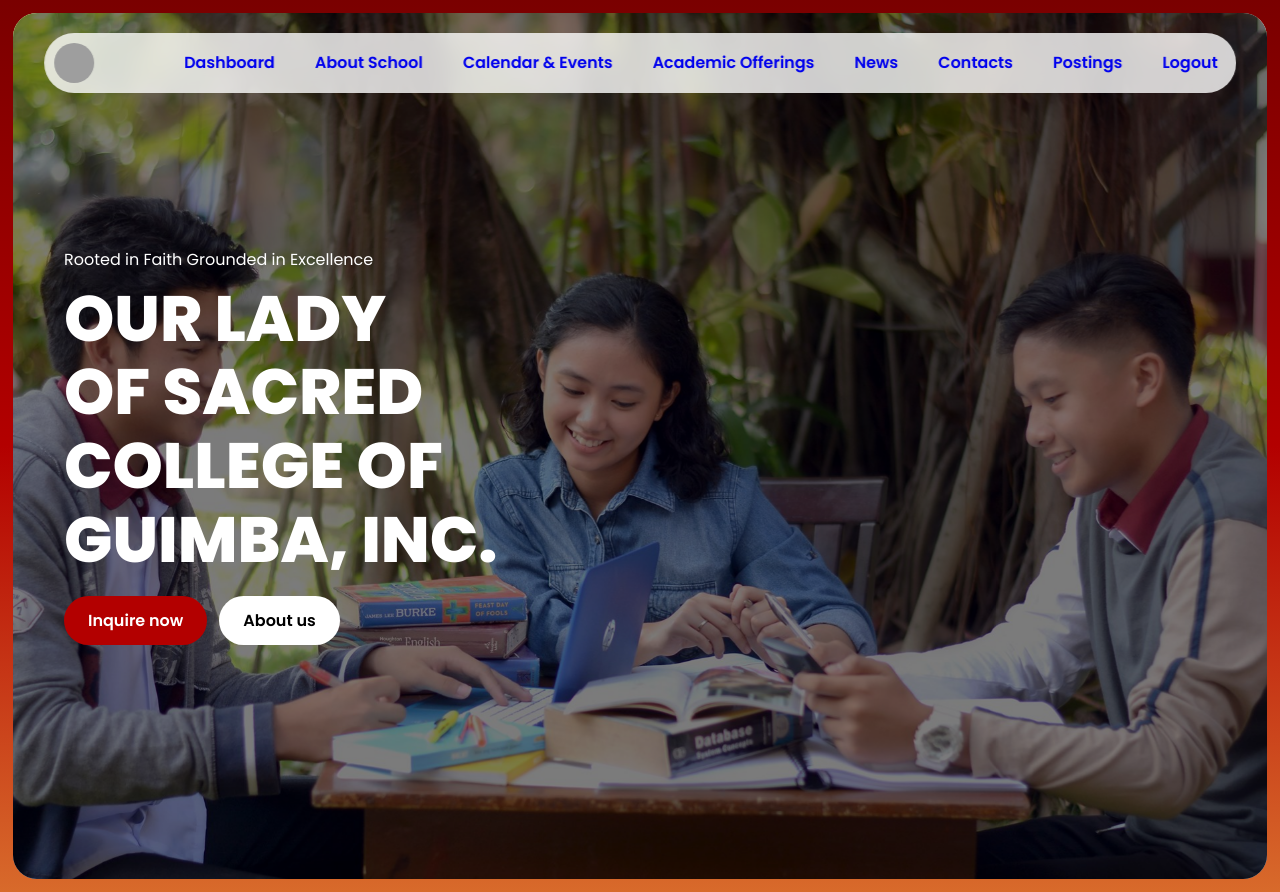
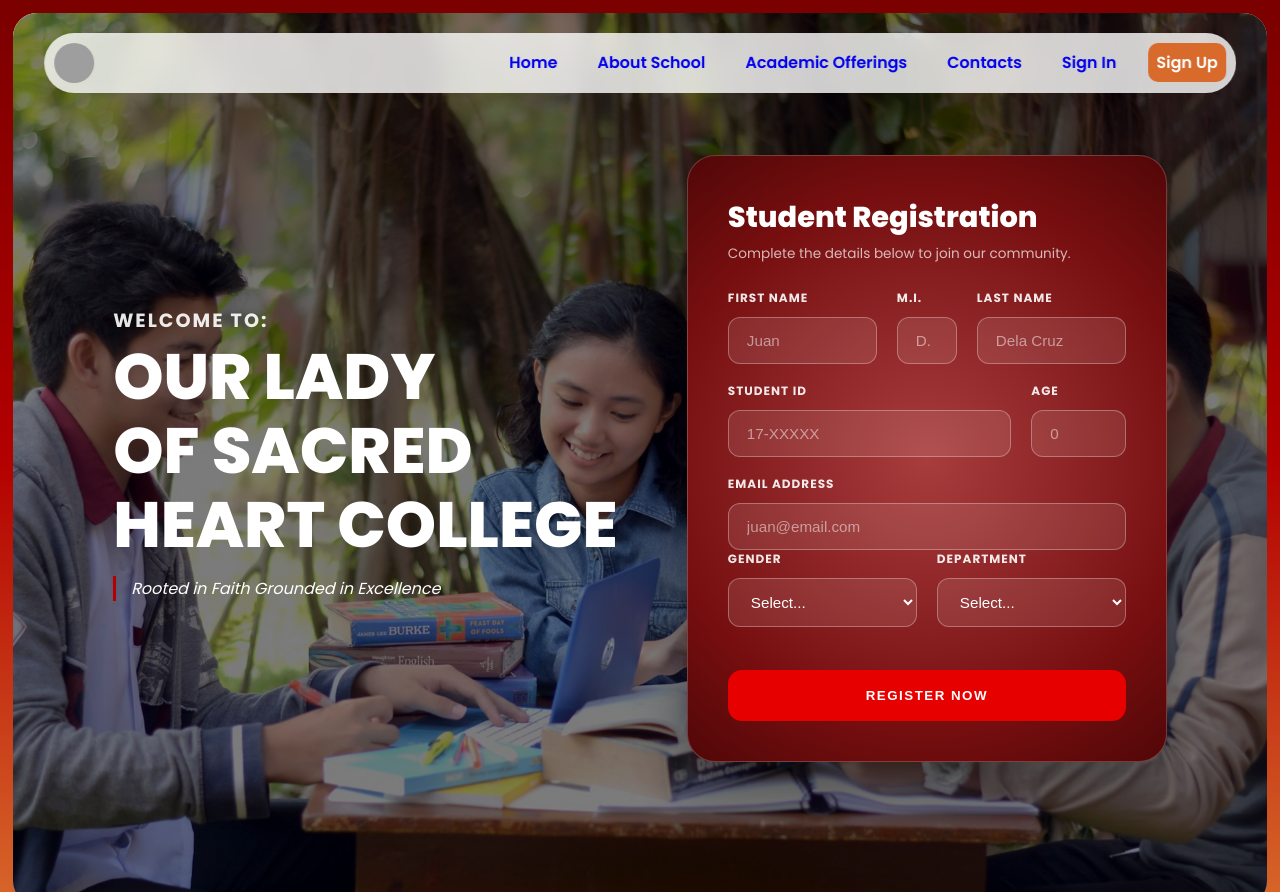
Before and after one commit to stakatax/bahay-ko, a PHP site: page /index.php?page=register in a window 1280 px wide. Run offline with PHP 8.4, Linux system fonts and the light colour scheme; grey boxes are pictures that could not be loaded.

Commit message:
major changes

```diff
--- /dev/null
+++ b/Assets/css/register.css
@@ -0,0 +1,239 @@
+@import url('root.css');
+
+/* HIDE SCROLLBAR */
+body::-webkit-scrollbar {
+  display: none;
+}
+
+/* HERO SECTION */
+.reg-hero {
+    width: 100%;
+    min-height: 100vh; /* FIXED */
+    position: relative;
+}
+
+.reg-hero-img {
+    position: absolute;
+    inset: 0;
+    width: 100%;
+    height: 100%;
+    object-fit: cover;
+    animation: zoomIn 8s ease-in-out infinite alternate;
+    z-index: 1;
+}
+
+.reg-overlay {
+    position: absolute;
+    inset: 0;
+    background: rgba(0,0,0,0.5);
+    z-index: 2;
+}
+
+/* CONTENT LAYOUT (SPLIT SCREEN) */
+.content.registration-split {
+    position: relative;
+    z-index: 3;
+    display: flex;
+    justify-content: flex-end;
+    align-items: center;
+    min-height: 100vh;
+    padding: 0 8%;
+    gap: 50px;
+    color: #fff;
+}
+
+/* BRANDING BOX */
+.branding-box {
+    flex: 1;
+    max-width: 550px;
+    text-align: left;
+    margin-right: auto;
+}
+
+.welcome-prefix {
+    font-size: 1.2rem;
+    font-weight: 700;
+    color: rgba(255, 255, 255, 0.9);
+    margin-bottom: 5px;
+    letter-spacing: 2px;
+}
+
+.title {
+    font-size: var(--title-size);
+    font-weight: 800;
+    line-height: 1.15;
+}
+
+.subtitle {
+    margin-top: 15px;
+    font-size: 1rem;
+    border-left: 3px solid #b30000;
+    padding-left: 15px;
+    font-style: italic;
+}
+
+/* REGISTRATION CARD */
+.registration-form-card {
+    flex: 0 0 480px;
+    background: radial-gradient(circle at center, #a83d3e 0%, #760e0f 70%, #510708 100%);
+    backdrop-filter: blur(25px);
+    border: 1px solid rgba(255, 255, 255, 0.2);
+    padding: 40px;
+    border-radius: 28px;
+    box-shadow: 0 25px 50px rgba(0, 0, 0, 0.4);
+    animation: slideInRight 1s ease forwards;
+}
+
+.form-header {
+    margin-bottom: 25px;
+}
+
+.form-header h3 {
+    font-size: 1.8rem;
+    font-weight: 800;
+    margin-bottom: 5px;
+}
+
+.form-header p {
+    font-size: 0.85rem;
+    color: rgba(255, 255, 255, 0.7);
+}
+
+/* FORM LAYOUT */
+.form-row {
+    display: flex;
+    gap: 20px;
+    margin-bottom: 18px; /* FIXED spacing */
+}
+
+.input-group {
+    display: flex;
+    flex-direction: column;
+    gap: 10px;
+    flex: 1;
+}
+
+.input-group label {
+    font-size: 0.75rem;
+    font-weight: 700;
+    text-transform: uppercase;
+    color: rgba(255, 255, 255, 0.9);
+    letter-spacing: 1px;
+}
+
+/* INPUTS */
+input, select {
+    width: 100%;
+    padding: 14px 18px;
+    border-radius: 12px;
+    border: 1px solid rgba(255, 255, 255, 0.3);
+    background: rgba(255, 255, 255, 0.1);
+    color: white;
+    font-size: 0.95rem;
+    transition: 0.3s;
+}
+
+input::placeholder {
+    color: rgba(255, 255, 255, 0.5);
+}
+
+select option {
+    background: #510708;
+    color: white;
+}
+
+input:focus, select:focus {
+    outline: none;
+    border-color: #ff4d4d;
+    background: rgba(255, 255, 255, 0.15);
+}
+
+/* BUTTON */
+.btn-register-now {
+    width: 100%;
+    padding: 18px;
+    margin-top: 25px;
+    background: #e60000;
+    color: white;
+    border: none;
+    border-radius: 14px;
+    font-weight: 700;
+    text-transform: uppercase;
+    letter-spacing: 1.5px;
+    cursor: pointer;
+    transition: all 0.3s ease;
+}
+
+.btn-register-now:hover {
+    background: #ff1a1a;
+    transform: translateY(-2px);
+    box-shadow: 0 10px 20px rgba(230, 0, 0, 0.4);
+}
+
+/* HELPER CLASSES */
+.three-col .input-group { flex: 2; }
+.mi-col { flex: 0 0 60px !important; }
+.flex-3 { flex: 3; }
+.flex-1 { flex: 1; }
+
+/* ANIMATIONS */
+@keyframes zoomIn {
+    from { transform: scale(1); }
+    to { transform: scale(1.05); }
+}
+
+@keyframes slideInRight {
+    from { opacity: 0; transform: translateX(50px); }
+    to { opacity: 1; transform: translateX(0); }
+}
+
+.fade-up {
+    opacity: 0;
+    transform: translateY(30px);
+    animation: fadeUp 1s forwards;
+}
+
+.fade-up-delay {
+    animation-delay: 0.3s;
+}
+
+@keyframes fadeUp {
+    to { opacity: 1; transform: translateY(0); }
+}
+
+/* TABLET */
+@media (max-width: 1024px) {
+    .content.registration-split {
+        flex-direction: column;
+        justify-content: center;
+        padding: 120px 20px 60px;
+        text-align: center;
+    }
+
+    .branding-box {
+        margin-right: 0;
+        margin-bottom: 40px;
+        text-align: center;
+    }
+
+    .registration-form-card {
+        flex: none;
+        width: 100%;
+        max-width: 480px;
+    }
+}
+
+/* MOBILE */
+@media (max-width: 600px) {
+    .form-row {
+        flex-direction: column;
+    }
+
+    .three-col {
+        flex-direction: column;
+    }
+
+    .mi-col {
+        flex: 1 !important;
+    }
+}
--- a/index.php
+++ b/index.php
@@ -1,10 +1,10 @@
 <?php
 $page = $_GET['page'] ?? 'home';
 
-$role = $role ?? 'Admin';
+$role = $role ?? 'Guest';
 
 // whitelist (important, don't skip this)
-$allowedPages = ['home', 'about', 'contact', 'academic', 'news', 'calendar', 'postings', 'login', 'dashboard'];
+$allowedPages = ['home', 'about', 'contact', 'academic', 'news', 'calendar', 'postings', 'login', 'dashboard', 'register'];
 
 if (!in_array($page, $allowedPages)) {
   $page = 'home';
@@ -42,6 +42,9 @@ if (!in_array($page, $allowedPages)) {
   <?php if ($page === 'login'): ?>
     <link rel="stylesheet" href="Assets/css/login.css" />
   <?php endif; ?>
+  <?php if ($page === 'register'): ?>
+    <link rel="stylesheet" href="Assets/css/register.css" />
+  <?php endif; ?>
 
 </head>
 
--- a/pages/postings.php
+++ b/pages/postings.php
@@ -7,7 +7,8 @@
             <button type="button" class="type-btn" onclick="switchType('document', this)">Document</button>
         </div>
 
-        <form action="upload_handler.php" method="POST" enctype="multipart/form-data">
+        <form action="" method="POST" enctype="multipart/form-data">
+            <input type="hidden" name="post_type" id="post_type" value="announcement">
             <div class="input-group">
                 <label for="title">Title:</label>
                 <input type="text" id="title" name="title" placeholder="Enter title..." required>
--- /dev/null
+++ b/pages/register.php
@@ -0,0 +1,80 @@
+
+<section class="reg-hero">
+    <img src="Assets/Images/poster.png" class="reg-hero-img">
+    <div class="reg-overlay"></div>
+
+    <div class="content registration-split">
+        <div class="content-box branding-box fade-up">
+            <p class="welcome-prefix">WELCOME TO:</p>
+            <h1 class="title">
+                OUR LADY <br>
+                OF SACRED <br>
+                HEART COLLEGE
+            </h1>
+            <p class="subtitle">Rooted in Faith Grounded in Excellence</p>
+        </div>
+
+        <div class="registration-form-card fade-up fade-up-delay">
+            <div class="form-header">
+                <h3>Student Registration</h3>
+                <p>Complete the details below to join our community.</p>
+            </div>
+
+            <form action="confg/authentication.php" method="POST">
+                <div class="form-row three-col">
+                    <div class="input-group">
+                        <label>First Name</label>
+                        <input type="text" name="first_name" placeholder="Juan" required>
+                    </div>
+                    <div class="input-group mi-col">
+                        <label>M.I.</label>
+                        <input type="text" name="middle_name" placeholder="D." maxlength="2">
+                    </div>
+                    <div class="input-group">
+                        <label>Last Name</label>
+                        <input type="text" name="last_name" placeholder="Dela Cruz" required>
+                    </div>
+                </div>
+
+                <div class="form-row">
+                    <div class="input-group flex-3">
+                        <label>Student ID</label>
+                        <input type="text" name="studID" placeholder="17-XXXXX" required>
+                    </div>
+                    <div class="input-group flex-1">
+                        <label>Age</label>
+                        <input type="number" name="age" placeholder="0" required>
+                    </div>
+                </div>
+
+                <div class="input-group">
+                    <label>Email Address</label>
+                    <input type="email" name="email" placeholder="juan@email.com" required>
+                </div>
+
+                <div class="form-row">
+                    <div class="input-group">
+                        <label>Gender</label>
+                        <select name="gender" required>
+                            <option value="" disabled selected>Select...</option>
+                            <option value="male">Male</option>
+                            <option value="female">Female</option>
+                        </select>
+                    </div>
+                    <div class="input-group">
+                        <label>Department</label>
+                        <select name="department" required>
+                            <option value="" disabled selected>Select...</option>
+                            <option value="1">Elementary</option>
+                            <option value="2">High School</option>
+                            <option value="3">Senior High School</option>
+                            <option value="4">College</option>
+                        </select>
+                    </div>
+                </div>
+
+                <button type="submit" class="btn-register-now">Register Now</button>
+            </form>
+        </div>
+    </div>
+</section>
```
Also changed, not shown: Assets/js/posting.js (+13 -2 lines), config/authentication.php (+7 -4 lines), config/upload_announcement.php (added, +22 -0 lines), olshco.sql (+15 -0 lines), config/upload_document.php (added), config/upload_event.php (added).
